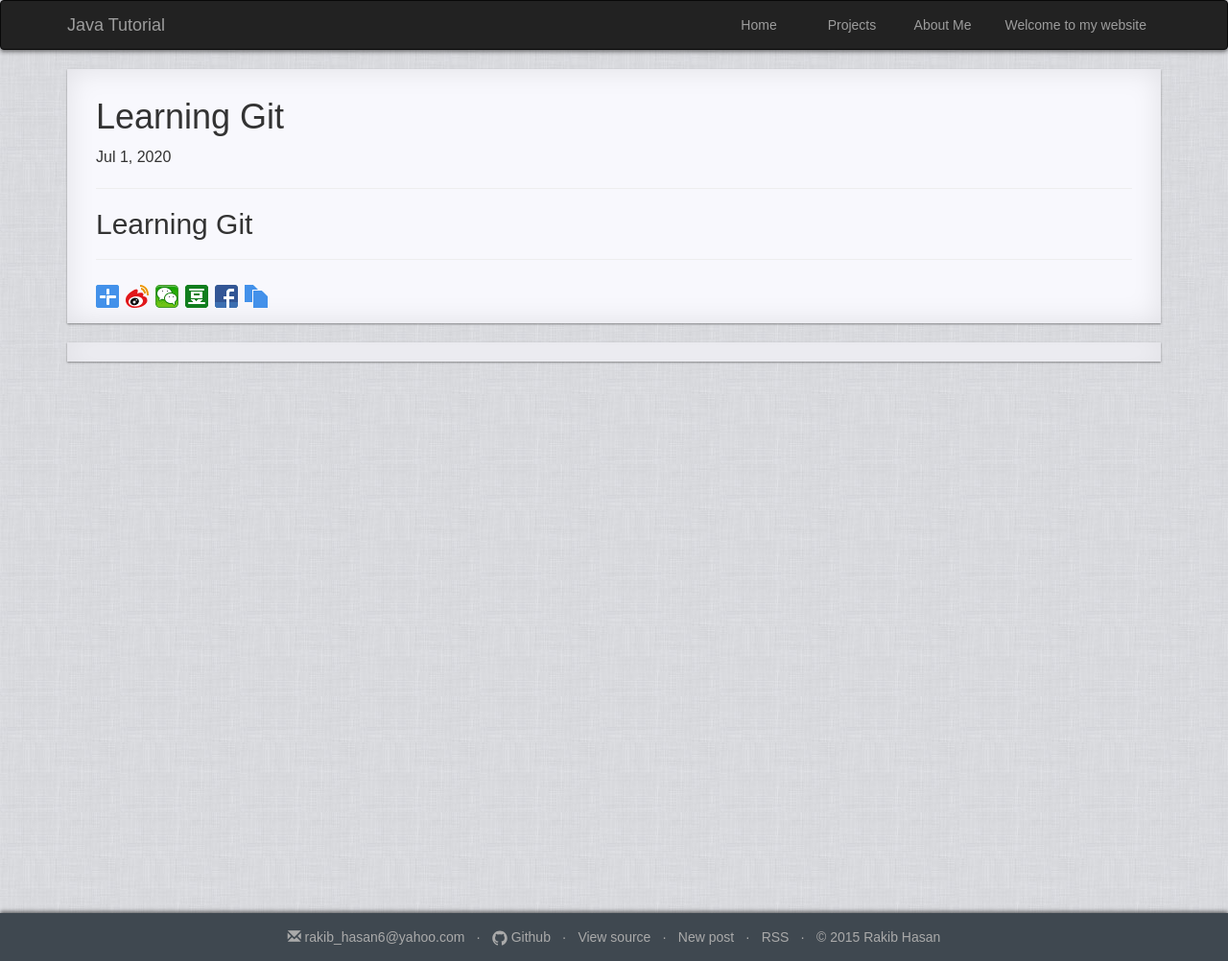
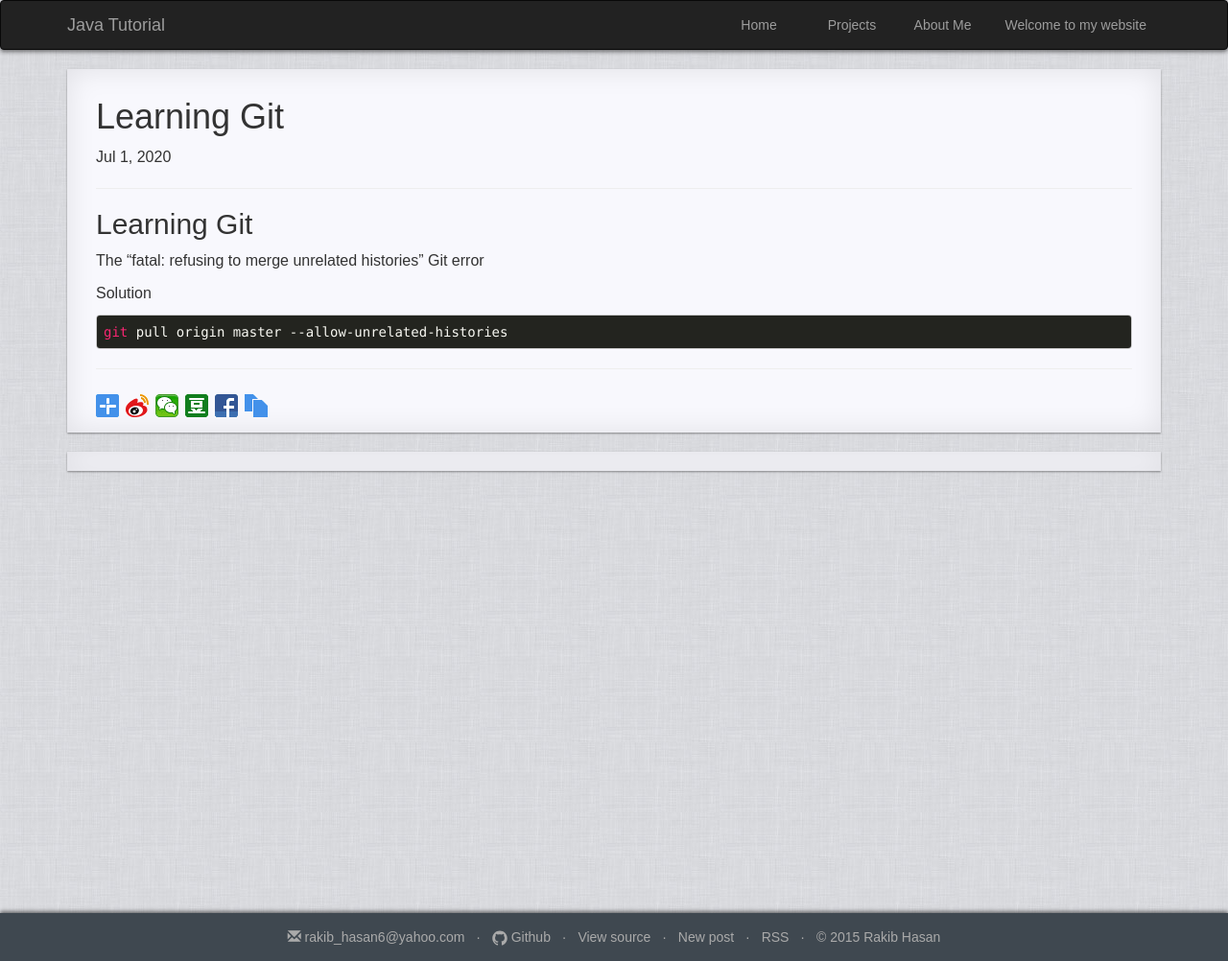
Before and after one commit to rakib09/rakib09.github.io, a Jekyll site: the page built from _posts/git/2020-07-01-Learning-git.md, in a window 1280 px wide. Shown: the whole page at 96% size. Built offline with Jekyll 4.4.1, drawn with Linux system fonts in a browser that asks for light colours; comment, search, counter and statistics services are not loaded.

````diff
--- a/_posts/git/2020-07-01-Learning-git.md
+++ b/_posts/git/2020-07-01-Learning-git.md
@@ -6,3 +6,11 @@
 ---
 
 ## Learning Git
+
+
+The “fatal: refusing to merge unrelated histories” Git error
+
+Solution
+```
+git pull origin master --allow-unrelated-histories
+```
````
